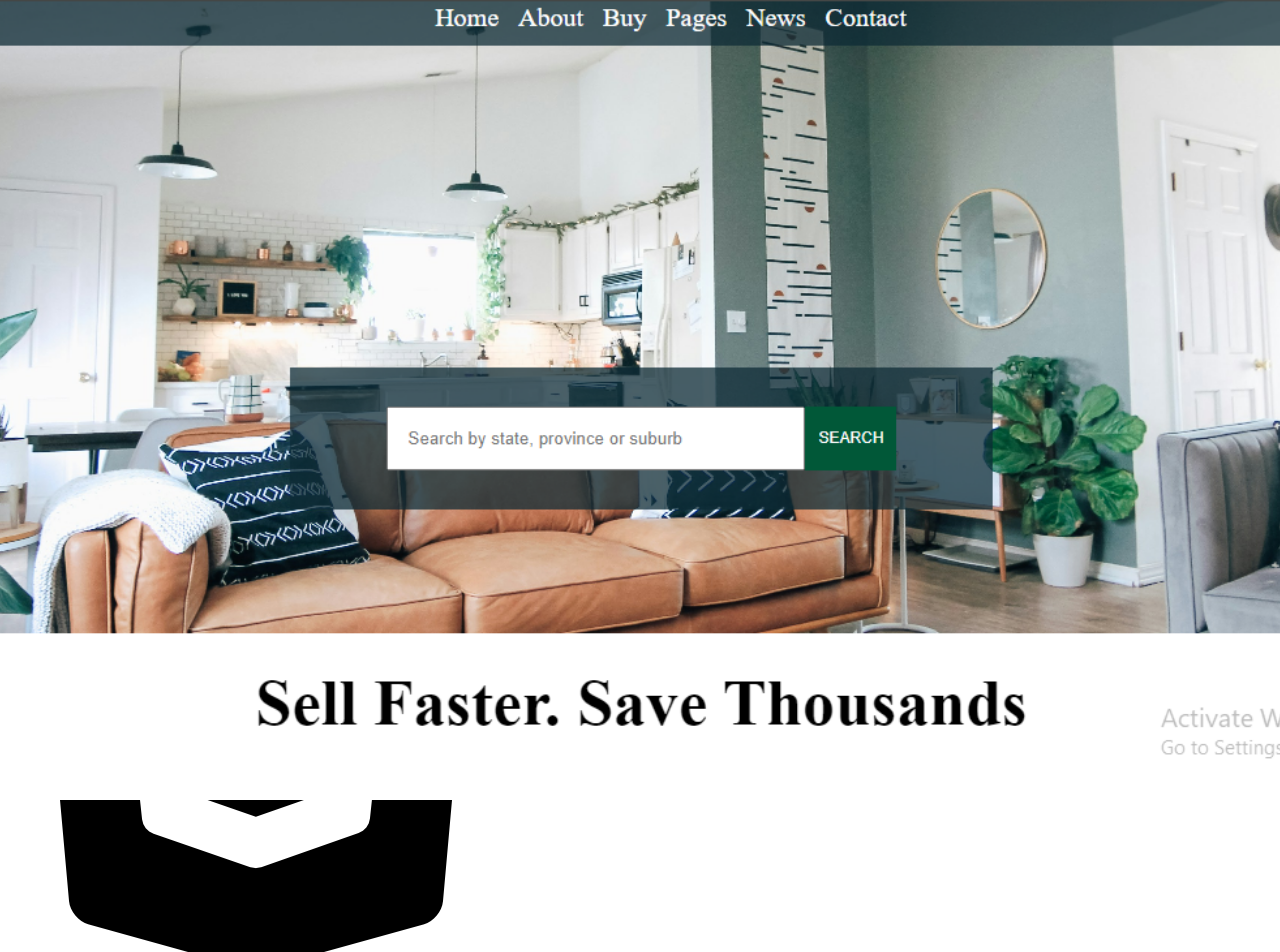
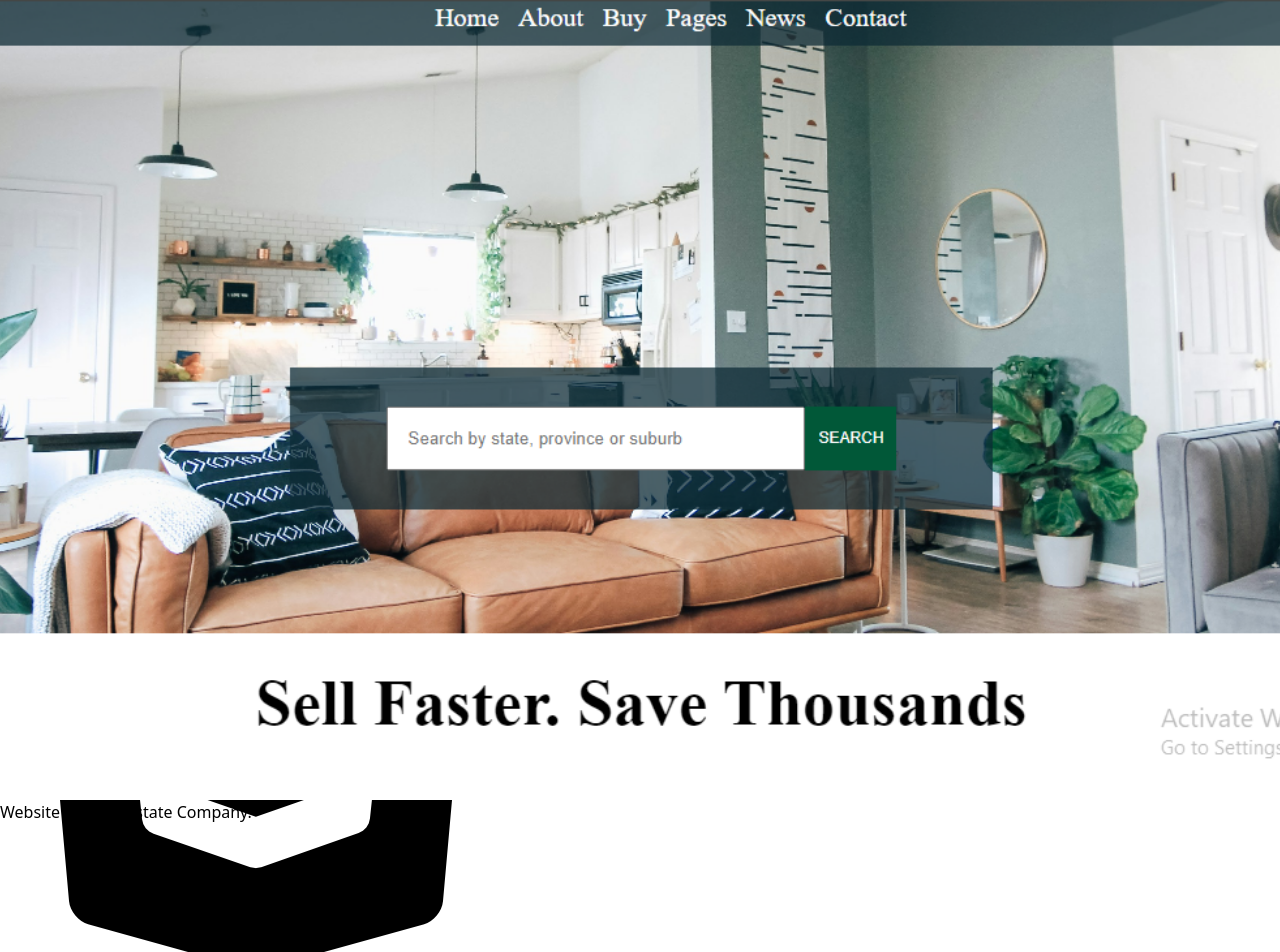
Before and after one commit to Benny-Dav/beneportfolio, a React (Vite) app: page /footer in a window 1280 px wide. Shown: the top 952 px of the page. Built offline with nearby package versions, Linux system fonts and the light colour scheme.

Commit message:
fixed slider text descriptions

```diff
--- a/src/components/Portfolio.jsx
+++ b/src/components/Portfolio.jsx
@@ -6,15 +6,18 @@ import pic3 from "../assets/images/BabyNameGen-SHOT.png"
 
 
 const images = [
-   pic1,pic2,pic3
+    { image: pic1, description: "Website for Flamingo SPA and Salon.", path: "" },
+    { image: pic2, description: "Website for Real Estate Company.", path: "" },
+    { image: pic3, description: "Web App that generates random baby names based on specified gender.", path: "" },
+    //    pic1,pic2,pic3
 
 ];
-const portLinks =[
+const portLinks = [
     "https://benny-dav.github.io/FlamingoSPAandSalon/",
     "https://benny-dav.github.io/real-estate/",
     "https://benny-dav.github.io/BabyNameGenerator/"
 ];
-const portTexts =[
+const portTexts = [
     "Website for Flamingo SPA and Salon.",
     "Website for Real Estate Company.",
     "Web App that generates random baby names based on specified gender."
--- a/src/components/Slider.jsx
+++ b/src/components/Slider.jsx
@@ -3,7 +3,7 @@ import { FontAwesomeIcon } from '@fortawesome/react-fontawesome';
 import { faArrowLeft } from '@fortawesome/free-solid-svg-icons';
 import { faArrowRight } from '@fortawesome/free-solid-svg-icons';
 
-const Slider = ({ images,links}) => {
+const Slider = ({ images,links, descriptions}) => {
   const [currentIndex, setCurrentIndex] = useState(0);
 
   // Move to the next slide
@@ -90,16 +90,16 @@ const Slider = ({ images,links}) => {
         >
           <a href={links[index]} target = "_blank">
           <img
-            src={image}
+            src={image.image}
             alt={`Slide ${index}`}
             style={{ width: '100%', height: '100%', objectFit: 'cover' }}
           />
           </a>
-          {/* <div className=' h-[3em] border'>
-            <a href={descriptions[index]} target='_blank'>
-              <p>{descriptions}</p>
+          <div className=' h-[3em] border'>
+            <a href={image.path} target='_blank'>
+              <p>{image.description}</p>
             </a>
-          </div> */}
+          </div>
         </div>
       ))}
 
```
